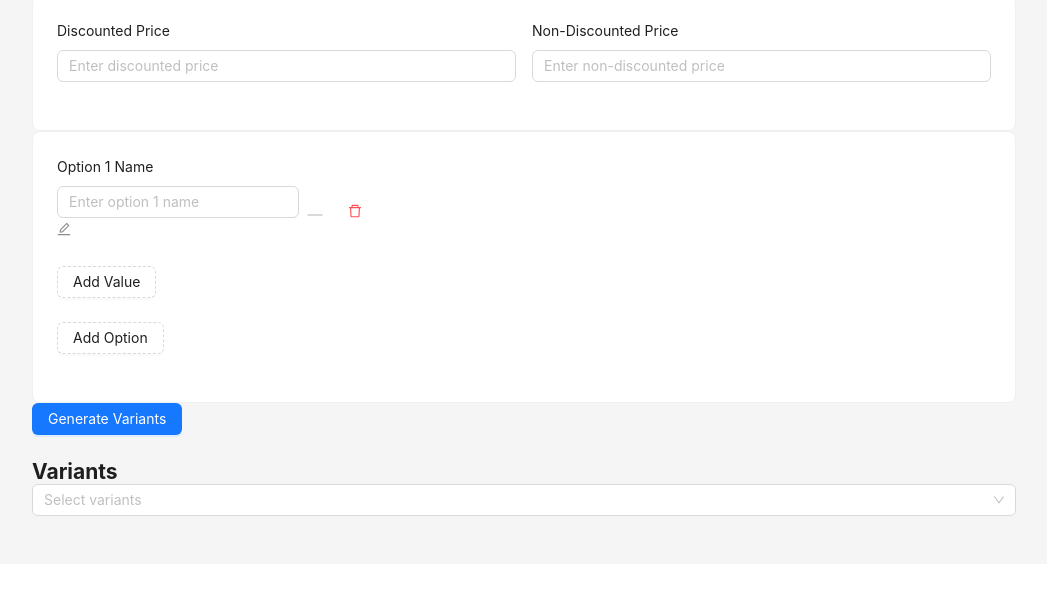
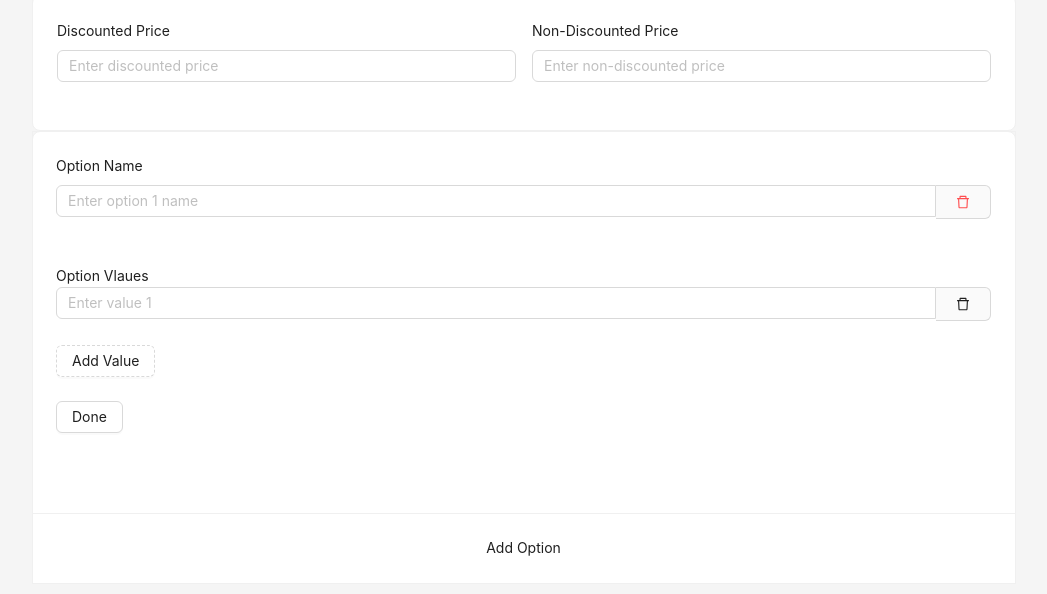
Before and after one commit to ngecu/Shoplify-Product-Variant-Navigation, a React (Vite) app: page / in a window 1280 px wide. Shown: the part 654-1248 px from the top of the page, without its empty margins (216-1263 px from the left). Before the commit the page ends 1218 px from the top, so only its background shows below. Built offline with nearby package versions, Linux system fonts and the light colour scheme.

Commit message:
adding options complete,now working on variants

```diff
--- a/src/App.tsx
+++ b/src/App.tsx
@@ -5,6 +5,7 @@ import { Layout, Menu, Breadcrumb, Input, Button, Form, Select, Row, Col, Card,
 import ReactQuill from 'react-quill';
 import 'react-quill/dist/quill.snow.css';
 import UploadComponent from './Components/UploadComponent';
+import { Option } from './Interface/OptionInterface';
 
 
 const { Header, Content, Sider } = Layout;
@@ -19,7 +20,6 @@ const App: React.FC = () => {
   const [productOptions, setProductOptions] = useState<string[]>([]);
   const [variants, setVariants] = useState<string[]>([]);
   const [options, setOptions] = useState<Option[]>([{ name: '', values: [''], editing: true }]);
-
   const handleOptionChange = (index: number, key: keyof Option, value: string) => {
     const newOptions = [...options];
     newOptions[index][key] = value;
@@ -48,6 +48,19 @@ const App: React.FC = () => {
     setOptions(newOptions);
   };
 
+  const handleOptionValueChange = (optionName: string, valueIndex: number, value: string) => {
+    const updatedOptions: Option[] = options.map(option => {
+      if (option.name === optionName) {
+        return {
+          ...option,
+          values: option.values.map((val, idx) => idx === valueIndex ? value : val)
+        };
+      }
+      return option;
+    });
+    setOptions(updatedOptions);
+  };
+
   const handleGenerateVariants = () => {
     // Implement your logic for generating variants
   };
@@ -57,7 +70,6 @@ const App: React.FC = () => {
     newOptions[index].editing = !newOptions[index].editing;
     setOptions(newOptions);
   };
-
 
   return (
     <Layout>
@@ -165,60 +177,76 @@ const App: React.FC = () => {
     </Card>
 
     <Card className='my-2'>
+    <Card.Grid style={{ width: '100%' }}>
                   {options.map((option, optionIndex) => (
                     <div key={optionIndex}>
-                      <Space>
+
                         {option.editing ?
-                          <Form.Item label={`Option ${optionIndex + 1} Name`} extra={<EditOutlined onClick={() => handleToggleEdit(optionIndex)} style={{ cursor: 'pointer' }} />}>
+                        <>
+                          <Form.Item label={`Option  Name`} >
                             <Input
                               placeholder={`Enter option ${optionIndex + 1} name`}
                               value={option.name}
                               onChange={(e) => handleOptionChange(optionIndex, 'name', e.target.value)}
+                              addonAfter={<Button type="text" icon={<DeleteOutlined />} onClick={() => handleDeleteOption(optionIndex)} danger />}
                             />
                           </Form.Item>
+                          <br />
+                          <label>Option Vlaues</label>
+                          {option.values.map((value, valueIndex) => (
+                            <Form.Item key={valueIndex} >
+                              <Input
+                                placeholder={`Enter value ${valueIndex + 1}`}
+                                value={value}
+                                onChange={(e) => handleOptionValueChange(option.name, valueIndex, e.target.value)}
+                                addonAfter={<Button type="text" icon={<DeleteOutlined />} onClick={() => handleDeleteValue(optionIndex,valueIndex)} />}
+
+                              />
+                            </Form.Item>
+                          ))}
+
+
+                          <Form.Item>
+                            <Button type="dashed" onClick={() => handleAddValue(optionIndex)}>
+                              Add Value
+                            </Button>
+                          </Form.Item>
+
+                          <Button onClick={() => handleToggleEdit(optionIndex)} style={{ cursor: 'pointer' }} >Done </Button>
+
+                        </>
                           :
-                          <Tag>{option.name}</Tag>
-                        }
-                        {option.values.map((value, valueIndex) => (
+                          <>
+
+                          <label>{option.name}</label>
+                          <Button onClick={() => handleToggleEdit(optionIndex)}>Edit</Button>
+                          <br/>
+                          {option.values.map((value, valueIndex) => (
                           <Tag key={valueIndex}>{value}</Tag>
                         ))}
-                        <Button type="text" icon={<DeleteOutlined />} onClick={() => handleDeleteOption(optionIndex)} danger />
-                      </Space>
-                      {option.editing &&
-                        <Form.Item>
-                          <Button type="dashed" onClick={() => handleAddValue(optionIndex)}>
-                            Add Value
-                          </Button>
-                        </Form.Item>
-                      }
+
+                          </>
+                        }
+
+
                     </div>
                   ))}
                   <Form.Item>
-                    <Button type="dashed" onClick={handleAddOption}>
+
+                  </Form.Item>
+                  </Card.Grid>
+                  <Card.Grid style={{ width: '100%', textAlign: 'center' }} onClick={handleAddOption}>
+
                       Add Option
-                    </Button>
-                  </Form.Item>
+
+                    </Card.Grid>
                 </Card>
 
 
 
-                <Form.Item>
-                  <Button type="primary" onClick={handleGenerateVariants}>
-                    Generate Variants
-                  </Button>
-                </Form.Item>
               </Form>
             </div>
-            <div>
-              <h2>Variants</h2>
-              <Select mode="tags" style={{ width: '100%' }} placeholder="Select variants">
-                {variants.map((variant, index) => (
-                  <Option key={index} value={variant}>
-                    {variant}
-                  </Option>
-                ))}
-              </Select>
-            </div>
+
           </Content>
         </Layout>
       </Layout>
--- a/src/Interface/OptionInterface.tsx
+++ b/src/Interface/OptionInterface.tsx
@@ -1,4 +1,4 @@
-interface Option {
+export interface Option {
     name: string;
     values: string[];
     editing: boolean;
```
